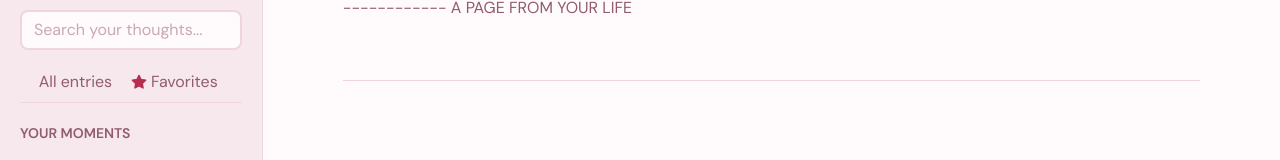
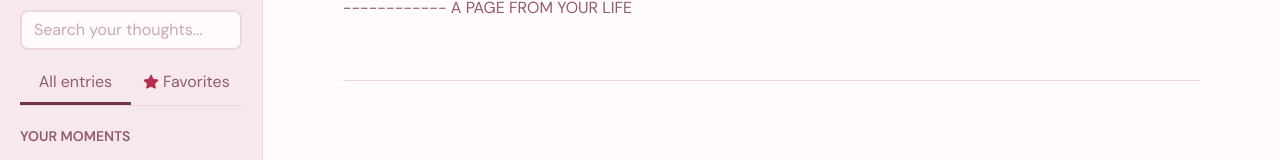
Before and after one commit to Shruthikshetty/diary-app-web, a Next.js app: page / in a window 1280 px wide. Shown: the part 188-348 px from the top of the page. Built offline with nearby package versions, Linux system fonts and the light colour scheme; no server answers.

Commit message:
add tabs logic

```diff
--- a/app/page.tsx
+++ b/app/page.tsx
@@ -1,6 +1,6 @@
 "use client";
 
-import { useState } from "react";
+import { useMemo, useState } from "react";
 import { AppButton } from "./components/button";
 import { AppHeader } from "./components/header";
 import { AppInput } from "./components/input";
@@ -36,6 +36,21 @@ export default function Home() {
   const [isAdding, setIsAdding] = useState(false);
   const [newTitle, setNewTitle] = useState(selectedEntry?.title || "");
   const [newContent, setNewContent] = useState(selectedEntry?.content || "");
+  const [selectedTab, setSelectedTab] = useState<"all_entries" | "favorite">(
+    "all_entries",
+  );
+
+  // filtered entries based on tab
+  const filteredEntries = useMemo(
+    () =>
+      entries?.filter((entry) => {
+        if (selectedTab === "all_entries") {
+          return true;
+        }
+        return entry.isFavorite;
+      }) ?? [],
+    [entries, selectedTab],
+  );
 
   // function to fetch entries
   async function fetchEntries() {
@@ -160,10 +175,22 @@ export default function Home() {
           <AppInput placeholder="Search your thoughts..." />
 
           {/* tabs */}
-          <div className=" flex flex-row items-center text-center w-full border-b border-border pb-2">
-            <button className=" flex-1">All entries</button>
+          <div className="flex flex-row items-center text-center w-full border-b border-border">
+            <button
+              className={`flex-1 pb-2 border-b-3 transition-colors ${selectedTab === "all_entries" ? "border-header" : "border-transparent "}`}
+              onClick={() => {
+                setSelectedTab("all_entries");
+              }}
+            >
+              All entries
+            </button>
             {/* show only if favorite */}
-            <button className="flex-1 flex items-center gap-1 text-center">
+            <button
+              className={`flex-1 flex items-center justify-center gap-1 text-center pb-2 border-b-3 transition-colors ${selectedTab === "favorite" ? "border-header" : "border-transparent "}`}
+              onClick={() => {
+                setSelectedTab("favorite");
+              }}
+            >
               <Image src="/star-filled.svg" alt="star" width={16} height={16} />{" "}
               Favorites
             </button>
@@ -178,7 +205,7 @@ export default function Home() {
               scrollbarColor: "var(--petal) transparent",
             }}
           >
-            {entries?.map((entry) => (
+            {filteredEntries?.map((entry) => (
               <button
                 className={`flex flex-col gap-1 hover:border-border hover:bg-border/80 border-2 border-transparent rounded-lg transition-all p-2 hover:cursor-pointer ${
                   selectedEntry?._id === entry._id
```
